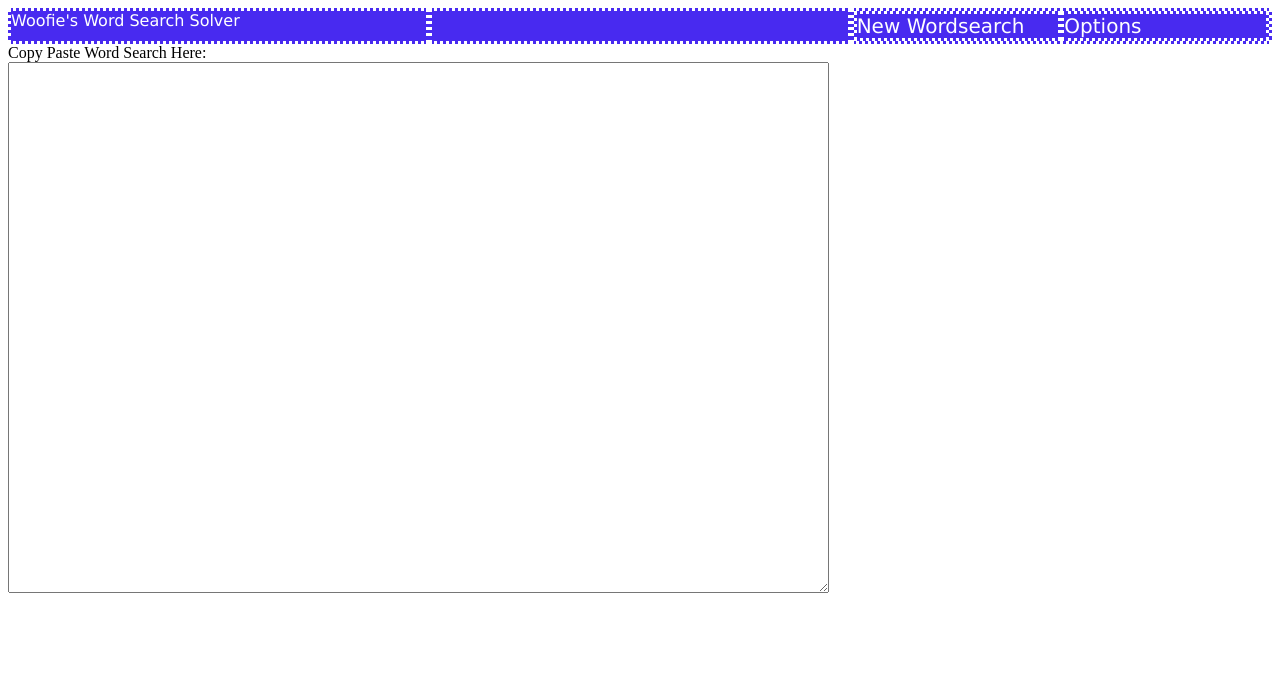
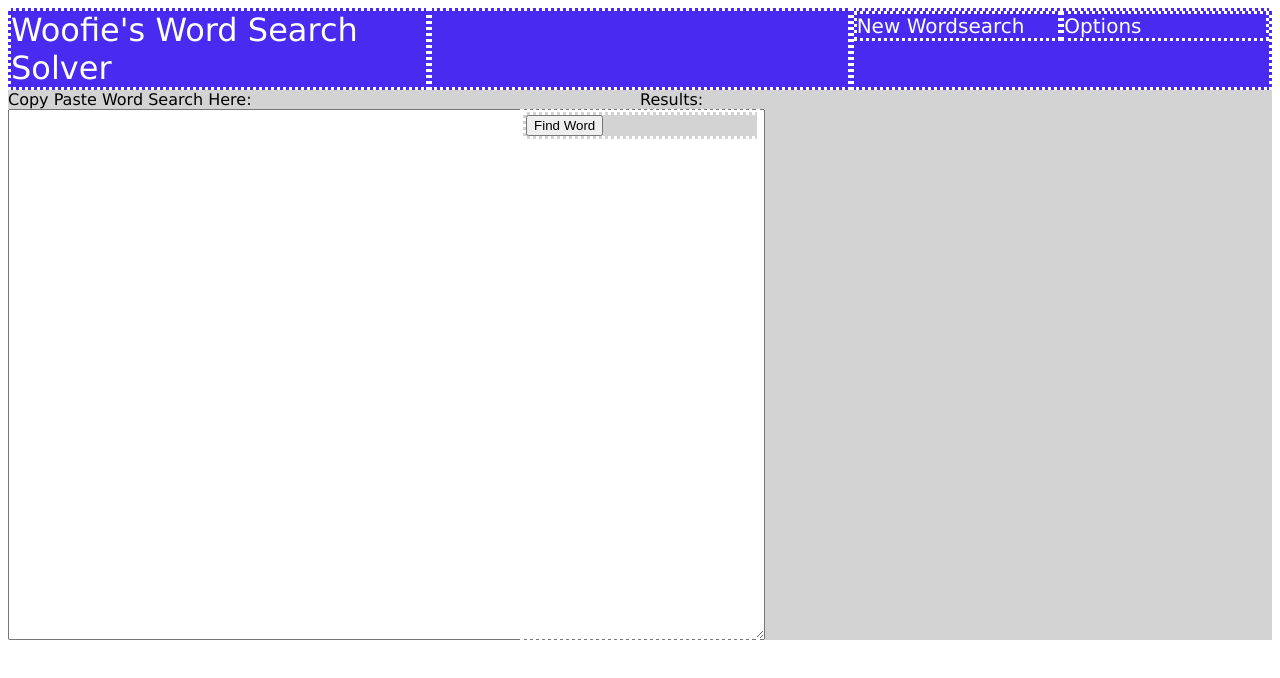
Before and after one commit to AJRohrer/WordSearch, an Angular app: page / in a window 1280 px wide. Shown: the top 678 px of the page. Built offline with nearby package versions, Linux system fonts and the light colour scheme.

Commit message:
Add prime ng and button to solve.

```diff
--- a/package.json
+++ b/package.json
@@ -21,6 +21,7 @@
     "@angular/platform-browser-dynamic": "^2.3.1",
     "@angular/router": "^3.3.1",
     "core-js": "^2.4.1",
+    "primeng": "^5.2.0",
     "rxjs": "^5.0.1",
     "ts-helpers": "^1.1.1",
     "zone.js": "^0.7.2"
--- a/src/app/app.component.html
+++ b/src/app/app.component.html
@@ -1,2 +1,7 @@
+<head>
+
+</head>
+
 <app-header></app-header>
 <app-body></app-body>
+<app-buttons></app-buttons>
--- a/src/app/app.module.ts
+++ b/src/app/app.module.ts
@@ -6,12 +6,14 @@ import { HttpModule } from '@angular/http';
 import { AppComponent } from './app.component';
 import { HeaderComponent } from './header/header.component';
 import { BodyComponent } from './body/body.component';
+import { ButtonsComponent } from './buttons/buttons.component';
 
 @NgModule({
   declarations: [
     AppComponent,
     HeaderComponent,
-    BodyComponent
+    BodyComponent,
+    ButtonsComponent
   ],
   imports: [
     BrowserModule,
--- a/src/app/body/body.component.html
+++ b/src/app/body/body.component.html
@@ -1,11 +1,27 @@
-<section class="ajr-container">
-  <article class="ajr-item ajr-center">
+<section class="ajr-container-grey">
+  <article class="ajr-item black">
     Copy Paste Word Search Here:
+  </article>
+
+  <article class="ajr-item black">
+    Results:
   </article>
 </section>
 
-<section class="ajr-container">
+<section class="ajr-container-grey">
   <article class="ajr-item">
-    <textarea name="Text1" cols="100" rows="35" class="ajr-center-input"></textarea>
+    <textarea name="Text1" cols="92" rows="35" class="ajr-center-input"></textarea>
+  </article>
+
+  <article class="ajr-item-10">
+    <section class="ajr-container-column">
+      <article class="ajr-item-100">
+        <button pButton type="button" class="ui-button-info" label="findWord" (click)="findWord($event)">Find Word</button>
+      </article>
+    </section>
+  </article>
+
+  <article class="ajr-item">
+
   </article>
 </section>
--- a/src/app/body/body.component.ts
+++ b/src/app/body/body.component.ts
@@ -1,4 +1,5 @@
 import { Component, OnInit } from '@angular/core';
+import { ButtonModule } from 'primeng/button';
 
 @Component({
   selector: 'app-body',
@@ -12,4 +13,9 @@ export class BodyComponent implements OnInit {
   ngOnInit() {
   }
 
+  //button click for solve
+  findWord(){
+
+  }
+
 }
--- /dev/null
+++ b/src/app/buttons/buttons.component.ts
@@ -0,0 +1,15 @@
+import { Component, OnInit } from '@angular/core';
+
+@Component({
+  selector: 'app-buttons',
+  templateUrl: './buttons.component.html',
+  styleUrls: ['./buttons.component.css']
+})
+export class ButtonsComponent implements OnInit {
+
+  constructor() { }
+
+  ngOnInit() {
+  }
+
+}
--- a/src/styles.css
+++ b/src/styles.css
@@ -1 +1,100 @@
 /* You can add global styles to this file, and also import other style files */
+.ajr-container {
+    display: flex;
+    flex-wrap: wrap;
+    background:rgb(72, 42, 240);
+    color: white;
+    font-family: "Lucida Sans Unicode", "Lucida Grande", sans-serif;
+}
+
+.ajr-container-column{
+    display: flex;
+    flex-wrap: wrap;
+    background:lightgray;
+    color: white;
+    font-family: "Lucida Sans Unicode", "Lucida Grande", sans-serif;
+    flex-direction: column;
+}
+
+.ajr-container-grey {
+    display: flex;
+    flex-wrap: wrap;
+    background:lightgray;
+    color: white;
+    font-family: "Lucida Sans Unicode", "Lucida Grande", sans-serif;
+
+}
+
+.ajr-item-header {
+    border: dotted;
+    flex-grow: 1;
+    width: 32%;
+    font-size: 32px;
+}
+
+.ajr-inner-item-header {
+    border: dotted;
+    cursor: pointer;
+    flex-grow: 1;
+    width: 20%;
+    min-width: 50px;
+    font-size: 20px;
+}
+
+.ajr-item{
+    flex-grow: 1;
+    width: 32%;
+    min-width: 50px;
+}
+
+.ajr-item-100{
+    flex-grow: 1;
+    width: 100%;
+    min-width: 50px;
+    border:dotted;
+}
+
+.ajr-item-10{
+    flex-grow: 1;
+    width: 10%;
+    min-width: 20px;
+    border: dotted;
+}
+
+input {
+    width: 100%;
+}
+
+.menudots {
+    color: blue;
+    margin-right: 5px;
+    font-size: 25px;
+}
+
+.menudots:hover{
+    cursor:pointer;
+    color: green;
+}
+
+.searchicon {
+    color: blue;
+    font-size: 15px;
+}
+
+.searchicon:hover{
+    cursor:pointer;
+    color:green;
+}
+
+.ajr-align-right {
+    text-align: right;
+}
+
+.ajr-center-input{
+    display: block;
+    margin: 0 auto;
+}
+
+.black{
+    color: black;
+}
```
Also changed, not shown: src/app/buttons/buttons.component.css (added), src/app/buttons/buttons.component.html (added), 1 other file (tests, documents, lock files or other folders).
